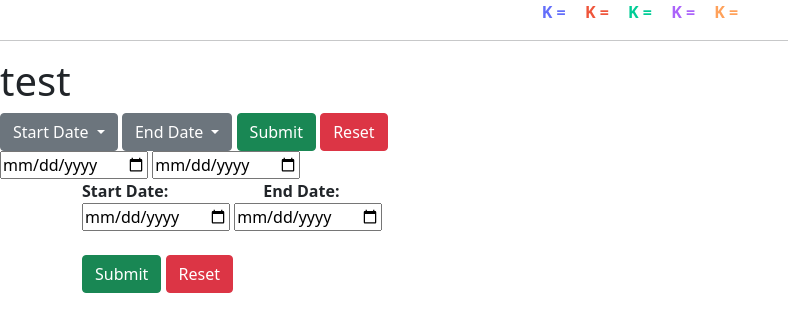
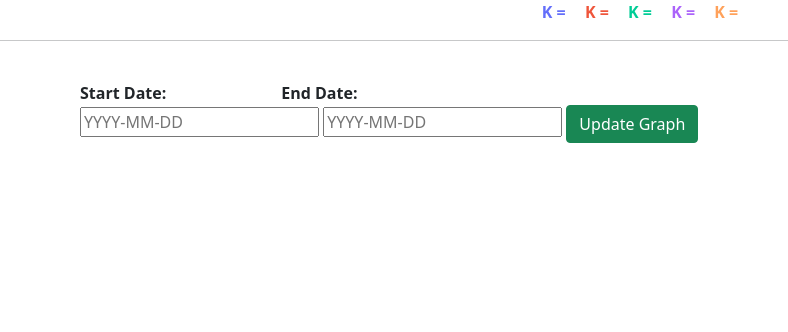
Before and after one commit to phoorikokoed/Project64, a Flask app: template backend/templates/plotly_part2.html in a window 1280 px wide. Shown: the part 56-388 px from the top of the page, without its empty margins (0-788 px from the left). Run offline with Flask 2, Linux system fonts and the light colour scheme; the template is opened without the code that fills it, so the values that code supplies are empty; parts of the project's set-up code (start-up, migrations or seed data) failed here and were passed over; some libraries are stand-ins or nearby versions.

Commit message:
update graph

```diff
--- a/backend/app.py
+++ b/backend/app.py
@@ -41,6 +41,7 @@ def display1():
     if request.method == 'POST':
         date = request.form['date'] #This is a str type
         enddate = request.form['enddate'] #This is a str type
+        inout = request.form['inout']
 
     data = data_test
 
@@ -49,7 +50,8 @@ def display1():
     df_period = makedatetime.select_time(df,date,enddate)
 
     arr = clustering.convertdata(df_period)
-    cluster = clustering.get_k_value(arr)
+    #cluster = clustering.get_k_value(arr)
+    cluster = 4
     prediction = clustering.dtw_clustering(arr, cluster)
     df_ans = clustering.create_dataframe(df_period,arr,prediction)
 
@@ -65,7 +67,7 @@ def display1():
     color='date',
     facet_row = 'Cluster',labels={"index": "Hours"})
 
-    fig.update_layout(height=800,width=1600,showlegend=False, modebar_remove=True)
+    fig.update_layout(height=850,width=1600,showlegend=False, modebar_remove=True,title_text=f"Clustering {date} to {enddate}",title_x=0.5)
     fig.add_trace(go.Table(
     #columnorder = [1,2,3,4],
     #margin=dict(l=5,r=5,b=10,t=10),
@@ -84,7 +86,7 @@ def display1():
                  height = 25,
                  fill = dict(color=['rgb(235, 193, 238)', 'rgba(228, 222, 249, 0.65)']))
     ))
-    #fig.update_layout(margin=dict(l=5,r=100,b=10,t=10))
+    fig.update_layout(margin=dict(b=20,t=30))
     #fig_test = go.FigureWidget(data=[fig1])
     graphJSON = json.dumps(fig, cls=plotly.utils.PlotlyJSONEncoder)
     #graphJSON1 = json.dumps(fig1, cls=plotly.utils.PlotlyJSONEncoder)
@@ -145,7 +147,7 @@ def display2():
 
     fig1 = px.bar(data_frame = df_chart,
     x = 'date_and_time',
-    y = 'Passenger')
+    y = 'Passenger',labels={"date_and_time": "Date&Time"})
 
     fig1.add_scatter(x = df_chart['date_and_time'],
     y = df_chart['Capacity'],
@@ -154,34 +156,8 @@ def display2():
     name = "Capacity")
 
     label_date = df_chart.date.unique()
-    buttons = []
-    # button with one option for each 'special'
-    for s in df_chart['date'].unique():
-        buttons.append(dict(method='update',
-                            label=s,
 
-                            visible=True
-                            ))
-
-    fig1.update_layout(showlegend=False,
-    updatemenus=[dict(
-                    active=0,
-                    type="dropdown",
-                    buttons=buttons,
-                    x = 0,
-                    y = 1.1,
-                    xanchor = 'left',
-                    yanchor = 'bottom'
-                ),
-                dict(
-                    active=0,
-                    type="dropdown",
-                    buttons=buttons,
-                    x = 0.07,
-                    y = 1.1,
-                    xanchor = 'left',
-                    yanchor = 'bottom')]
-    )
+    fig1.update_layout(showlegend=False, title_text=f"Graph from {startdate} to {enddate}",title_x=0.5)
 
     fig1.update_xaxes(type="date",calendar="thai",autorange=True)
 
@@ -196,6 +172,51 @@ def display2():
     graphJSON1 = graphJSON1)
 
     #return df_chart.to_html()
+
+@app.route('/callback', methods=['POST', 'GET'])
+def cb():
+    #return update_graph(request.args.get('data'))
+    #if request.method == 'POST':
+        #test = request.form['test']
+    start_date = request.args.get('data') #This is a str type
+        #end_date = request.form['end_date'] #This is a str type
+    end_date = request.args.get('data1')
+    #2019-04-02
+    #print('===============',type(test), start_date,end_date)
+    return update_graph(start_date,end_date)
+
+def update_graph(startdate,enddate):
+
+    df_test = makedatetime.convertdate(data_test)
+    df_test = df_test.sort_index()
+    test_df = makedatetime.select_time(df_test,startdate,enddate)
+
+    test_df['AIR_TYPE'] = test_df.apply(lambda row: capacity_insert.format_airtype(row), axis=1)
+    test_df['Capacity'] = test_df.apply(lambda row: capacity_insert.insert_cap(row), axis=1)
+
+    df_chart = spill_f.resample_df(test_df)
+    df_chart = makedatetime.select_time(df_chart, startdate, enddate)
+    df_chart['date'] = [date.strftime("%Y-%m-%d") for date in df_chart.index.date]
+    df_chart = df_chart.reset_index()
+    df_chart = df_chart[df_chart.Passenger != 0]
+
+    fig1 = px.bar(data_frame = df_chart,
+    x = 'date_and_time',
+    y = 'Passenger',labels={"date_and_time": "Date&Time"})
+
+    fig1.update_layout(showlegend=False, title_text=f"Graph from {startdate} to {enddate}",title_x=0.5)
+
+    fig1.add_scatter(x = df_chart['date_and_time'],
+    y = df_chart['Capacity'],
+    mode="markers",
+    fillcolor = "red",
+    name = "Capacity")
+
+    fig1.update_xaxes(type="date")
+
+    graphJSON2 = json.dumps(fig1, cls=plotly.utils.PlotlyJSONEncoder)
+
+    return graphJSON2
 
 @app.route('/predictpassenger', methods=["GET","POST"])
 def predict():
--- a/backend/tempCodeRunnerFile.py
+++ /dev/null
@@ -1 +0,0 @@
-from pymongo import MongoClient
--- a/backend/templates/plotly_part2.html
+++ b/backend/templates/plotly_part2.html
@@ -21,7 +21,7 @@
       }
       .datespace {
         display: inline-block;
-        margin-left: 95px;
+        margin-left: 115px;
       }
   </style>
 </head>
@@ -33,38 +33,35 @@
     <span class="tabspace", style="color:#00CC96";><b>K = {{k_factor[2]}}</span></b>
     <span class="tabspace", style="color:#AB63FA";><b>K = {{k_factor[3]}}</span></b>
     <span class="tabspace", style="color:#FFA15A";><b>K = {{k_factor[4]}}</span></b></p>
-    <hr>
-    <h1> test</h1>
+    <hr><br>
+    <!-- Function to update line plot-->
+    <script>
+      function update_graph(selection,selection1) {
+        $.getJSON({
+          url: "/callback", data: { 'data': selection, 'data1':selection1 }, success: function (result) {
+            Plotly.newPlot('chart1', result, {});;
+                      }
+                  });
+              }
+    </script>
 
-    <div class="dropdown">
-      <form action="{{url_for('display2')}}" method = "post">
-      <button class="btn btn-secondary dropdown-toggle" type="button" name="start_date" id="dropdownMenuButton1" data-bs-toggle="dropdown" aria-expanded="false">
-        Start Date
-      </button>
-      <ul class="dropdown-menu" aria-labelledby="dropdownMenuButton1">
-        {% for ld in label_date %}
-        <li><a class="dropdown-item" href="#">{{ld}}</a></li>
-        {% endfor %}
-      </ul>
-      <button class="btn btn-secondary dropdown-toggle" type="button" name="end_date" id="dropdownMenuButton2" data-bs-toggle="dropdown" aria-expanded="false">
-        End Date
-      </button>
-      <ul class="dropdown-menu" aria-labelledby="dropdownMenuButton2">
-        {% for ld in label_date %}
-        <li><a class="dropdown-item" href="#">{{ld}}</a></li>
-        {% endfor %}
-      </ul>
-      <button type="submit" class="btn btn-success btn-block btn-large">Submit</button>
-      <button type="reset" class="btn btn-danger btn-block btn-large">Reset</button>
-    </form>
+    <div class="selectdate">
+      <form onsubmit="update_graph(fname.value,ffname.value)">
+        <span class="tab">
+          <b>Start Date:</b><span class = "datespace"><b>End Date:</b></span><br>
+            <input type="text" id="fname" name="fname" placeholder="YYYY-MM-DD">
+            <input type="text" id="ffname" name="ffname" placeholder="YYYY-MM-DD">
+            <input type="button" class="btn btn-success btn-block btn-large" onclick="update_graph(fname.value,ffname.value)" value="Update Graph"></input><br><br>
+        </span>
+      </form>
     </div>
-    <input type="date" id="fname" name="fname" onchange="update_graph(this.value)">
-    <input type="date" id="fname" name="ffname" onchange="update_graph(this.value)">
 
     <div id='chart1' class='chart'”></div>
     <script src='https://cdn.plot.ly/plotly-latest.min.js'></script>
+
+    <div id='chart2' class='chart'”></div>
+    <script src='https://cdn.plot.ly/plotly-latest.min.js'></script>
     <script src="https://ajax.googleapis.com/ajax/libs/jquery/3.5.1/jquery.min.js"></script>
-
 
     <script type='text/javascript'>
       var graphs = {{graphJSON | safe}};
@@ -72,14 +69,25 @@
       Plotly.setPlotConfig(config);
       Plotly.plot('chart',graphs,{});
     </script>
+
     <script type='text/javascript'>
       var graphs1 = {{graphJSON1 | safe}};
       var config = {"displayModeBar": false};
       Plotly.setPlotConfig(config);
       Plotly.plot('chart1',graphs1,{});
-
     </script>
 
+    <script type="text/javascript">
+      var map_var = {{graphJSON1 | safe}};
+      var config = {"displayModeBar": false};
+      var map = document.getElementById('chart1')
+      Plotly.setPlotConfig(config);
+      Plotly.plot("map",map_var);
+      map.on('plotly_click', function(data){
+          update_graph(data.points[0].location);
+      });
+    </script>
+    <!--
     <div class="container", align="margin-left">
       <form action="{{url_for('display2')}}" method = "post">
           <b>Start Date:</b><span class = "datespace"><b>End Date:</b></span><br>
@@ -89,6 +97,7 @@
           <button type="reset" class="btn btn-danger btn-block btn-large">Reset</button>
       </form>
     </div>
+  -->
 </body>
 
 </html>
```
Also changed, not shown: backend/note.txt (added, +87 -0 lines), backend/templates/plotly_part1.html (+17 -9 lines).
